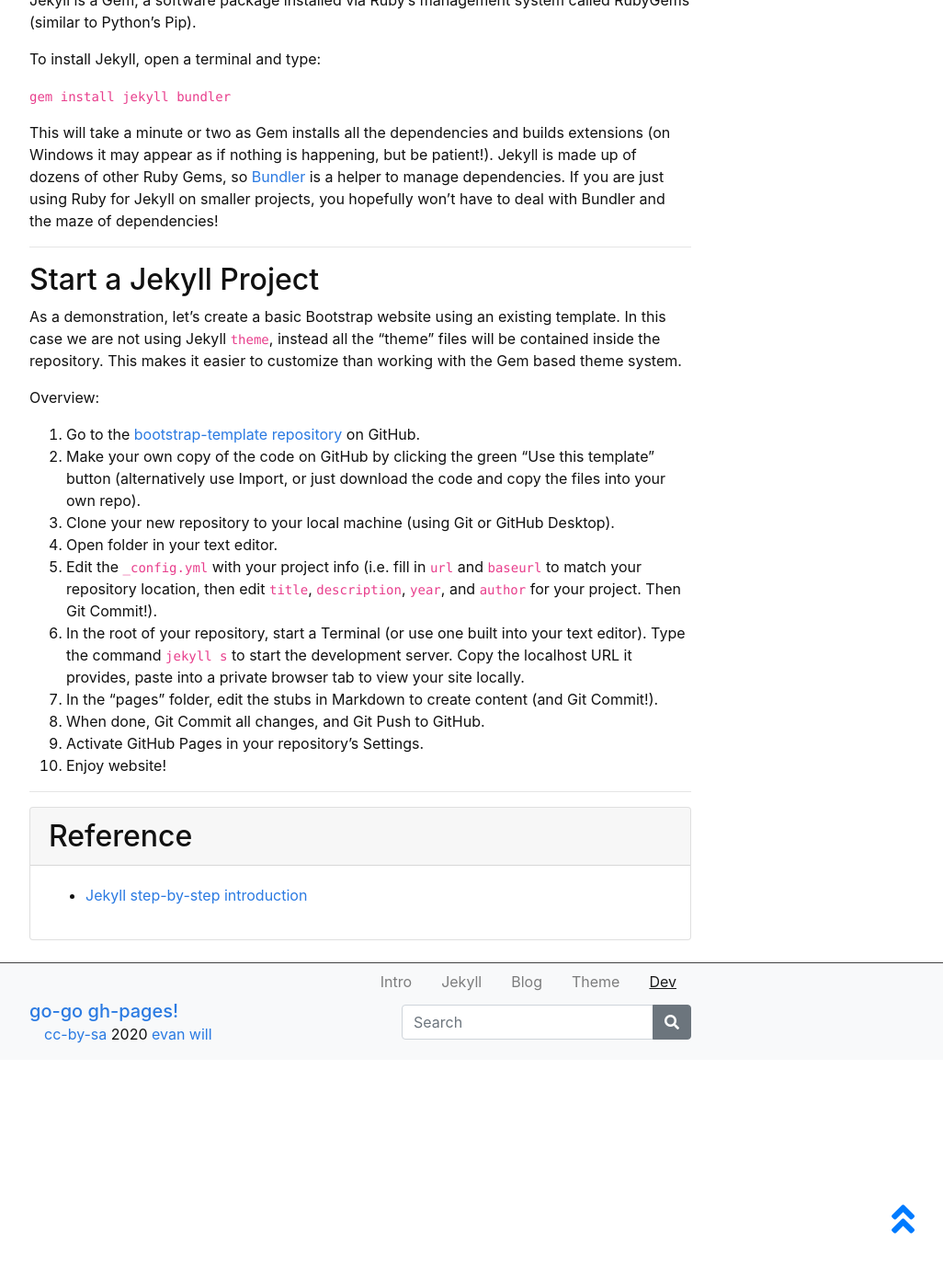
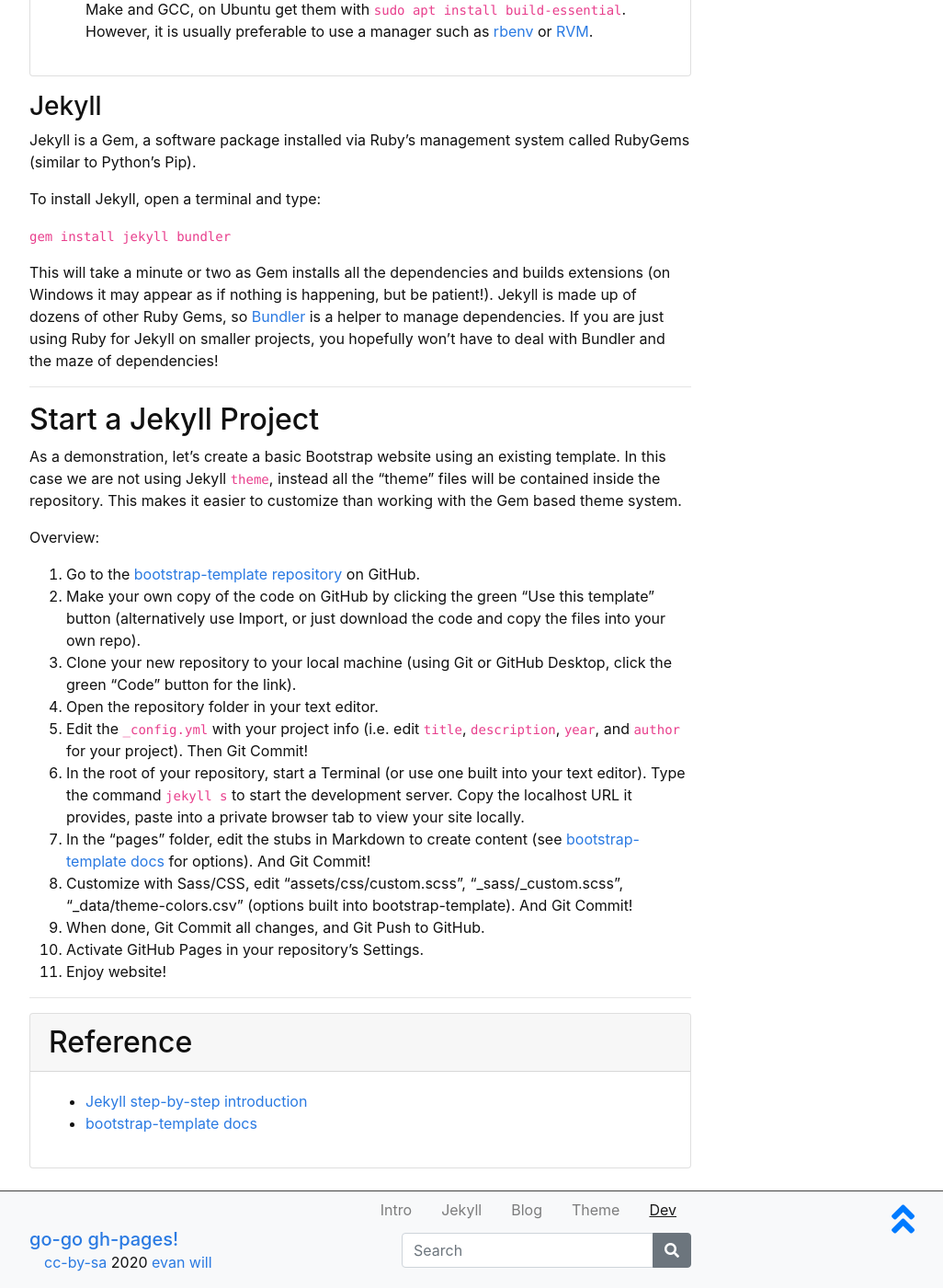
Before and after one commit to evanwill/go-go-ghpages-b, a Jekyll site: the page built from content/5-dev.md, in a window 1280 px wide and 1400 px high, scrolled down 2362 px. Shown: the whole window at 92% size, without its empty margins (248-1274 px from the left). Built offline with Jekyll 4.4.1, drawn with Linux system fonts in a browser that asks for light colours; comment, search, counter and statistics services are not loaded; before the commit the page ends 3514 px from its top, so only the background shows below that; some of the changed text lies outside the part shown.

Commit message:
tweak dev outline

```diff
--- a/content/5-dev.md
+++ b/content/5-dev.md
@@ -90,19 +96,21 @@ Overview:
 
 1. Go to the [bootstrap-template repository](https://github.com/thecdil/bootstrap-template) on GitHub.
 2. Make your own copy of the code on GitHub by clicking the green "Use this template" button (alternatively use Import, or just download the code and copy the files into your own repo).
-3. Clone your new repository to your local machine (using Git or GitHub Desktop).
-4. Open folder in your text editor.
-5. Edit the `_config.yml` with your project info (i.e. fill in `url` and `baseurl` to match your repository location, then edit `title`, `description`, `year`, and `author` for your project. Then Git Commit!).
+3. Clone your new repository to your local machine (using Git or GitHub Desktop, click the green "Code" button for the link).
+4. Open the repository folder in your text editor.
+5. Edit the `_config.yml` with your project info (i.e. edit `title`, `description`, `year`, and `author` for your project). Then Git Commit!
 6. In the root of your repository, start a Terminal (or use one built into your text editor). Type the command `jekyll s` to start the development server. Copy the localhost URL it provides, paste into a private browser tab to view your site locally.
-7. In the "pages" folder, edit the stubs in Markdown to create content (and Git Commit!).
-8. When done, Git Commit all changes, and Git Push to GitHub.
-9. Activate GitHub Pages in your repository's Settings.
-10. Enjoy website!
+7. In the "pages" folder, edit the stubs in Markdown to create content (see [bootstrap-template docs](https://github.com/thecdil/bootstrap-template/blob/main/docs/create-website.md){:target="_blank" rel="noopener"} for options). And Git Commit!
+8. Customize with Sass/CSS, edit "assets/css/custom.scss", "_sass/_custom.scss", "_data/theme-colors.csv" (options built into bootstrap-template). And Git Commit!
+9. When done, Git Commit all changes, and Git Push to GitHub.
+10. Activate GitHub Pages in your repository's Settings.
+11. Enjoy website!
 
 -------------
 
 {% capture reference %}
 - [Jekyll step-by-step introduction](https://jekyllrb.com/docs/step-by-step/01-setup/){:target="_blank" rel="noopener"}
+- [bootstrap-template docs](https://github.com/thecdil/bootstrap-template/blob/main/docs/create-website.md){:target="_blank" rel="noopener"}
 
 {% endcapture %}
 {% include card.html text=reference header="Reference" %}
```
Also changed, not shown: other parts of content/5-dev.md (+7 -1 lines).
